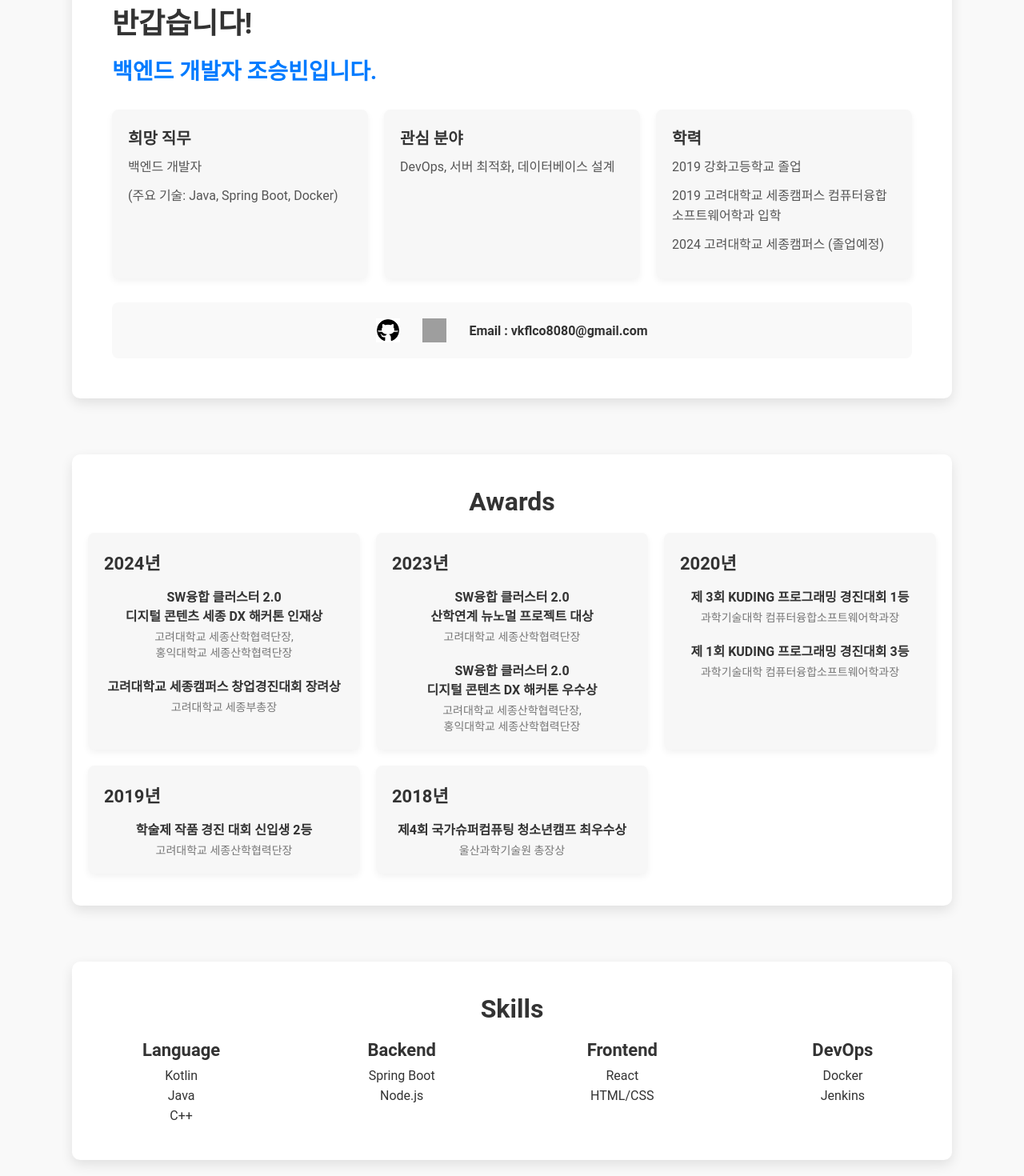
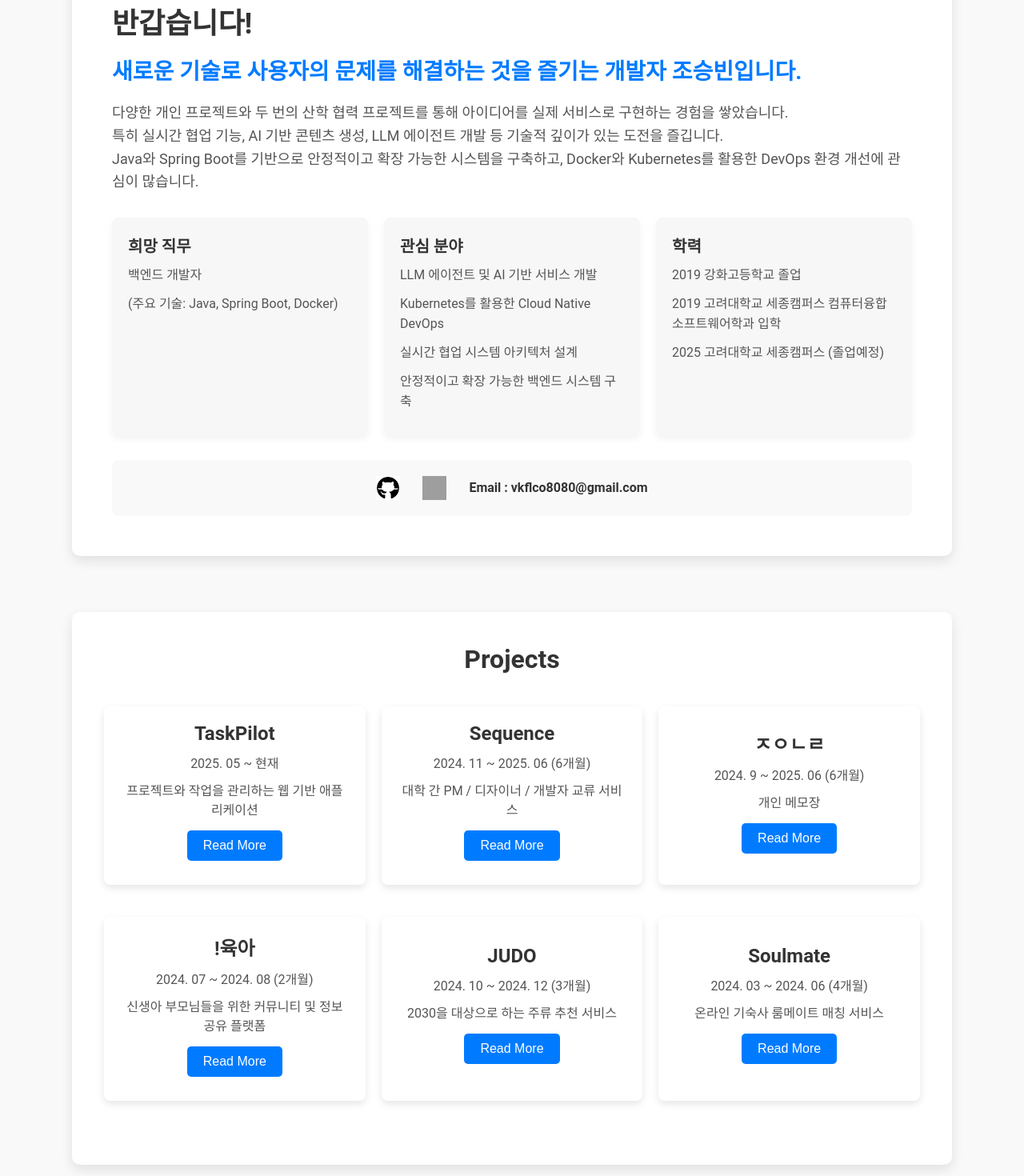
Before and after one commit to vkflco08/about-me, a React (Create React App) app in the folder about-me/: page / in a window 1280 px wide. Shown: the part 120-1590 px from the top of the page at 80% size. Built offline with nearby package versions, Linux system fonts and the light colour scheme; grey boxes are pictures that could not be loaded.

Commit message:
feat: 프로필 및 프로젝트 정보 업데이트

```diff
--- a/about-me/src/components/AboutMe.js
+++ b/about-me/src/components/AboutMe.js
@@ -32,7 +32,14 @@ function AboutMe() {
       {/* About Me 섹션 */}
       <section id="about-me" className="Section about-me">
         <h2>반갑습니다!</h2>
-        <h3>백엔드 개발자 조승빈입니다.</h3>
+        <h3>새로운 기술로 사용자의 문제를 해결하는 것을 즐기는 개발자 조승빈입니다.</h3>
+        <div className="about-me-intro">
+          <p>
+            다양한 개인 프로젝트와 두 번의 산학 협력 프로젝트를 통해 아이디어를 실제 서비스로 구현하는 경험을 쌓았습니다. <br></br>
+            특히 실시간 협업 기능, AI 기반 콘텐츠 생성, LLM 에이전트 개발 등 기술적 깊이가 있는 도전을 즐깁니다. <br></br>
+            Java와 Spring Boot를 기반으로 안정적이고 확장 가능한 시스템을 구축하고, Docker와 Kubernetes를 활용한 DevOps 환경 개선에 관심이 많습니다.
+          </p>
+        </div>
         <div className="about-info">
           <div className="info-item">
             <h4>희망 직무</h4>
@@ -41,13 +48,16 @@ function AboutMe() {
           </div>
           <div className="info-item">
             <h4>관심 분야</h4>
-            <p>DevOps, 서버 최적화, 데이터베이스 설계</p>
+            <p>LLM 에이전트 및 AI 기반 서비스 개발</p>
+            <p>Kubernetes를 활용한 Cloud Native DevOps</p>
+            <p>실시간 협업 시스템 아키텍처 설계</p>
+            <p>안정적이고 확장 가능한 백엔드 시스템 구축</p>
           </div>
           <div className="info-item">
             <h4>학력</h4>
             <p>2019 강화고등학교 졸업</p>
             <p>2019 고려대학교 세종캠퍼스 컴퓨터융합소프트웨어학과 입학</p>
-            <p>2024 고려대학교 세종캠퍼스 (졸업예정)</p>
+            <p>2025 고려대학교 세종캠퍼스 (졸업예정)</p>
           </div>
         </div>
 
@@ -64,16 +74,6 @@ function AboutMe() {
         </div>
       </section>
 
-      {/* Awards 섹션 */}
-      <section id="awards">
-        <Awards />
-      </section>
-
-      {/* Skills 섹션 */}
-      <section id="skills">
-        <Skills />
-      </section>
-
       {/* Projects 섹션 */}
       <section id="projects">
         <Projects />
@@ -84,6 +84,15 @@ function AboutMe() {
         <Career />
       </section>
 
+      {/* Skills 섹션 */}
+      <section id="skills">
+        <Skills />
+      </section>
+
+      {/* Awards 섹션 */}
+      <section id="awards">
+        <Awards />
+      </section>
       <Footer />
     </div>
   );
--- a/about-me/src/components/Awards.js
+++ b/about-me/src/components/Awards.js
@@ -7,7 +7,7 @@ function Awards() {
           <h3>2024년</h3>
           <ul>
             <li>
-              <span className="Award-title">SW융합 클러스터 2.0 <br></br>디지털 콘텐츠 세종 DX 해커톤 인재상</span>
+              <span className="Award-title">디지털 콘텐츠 세종 DX 해커톤 인재상</span>
               <span className="Award-org">고려대학교 세종산학협력단장, <br></br>홍익대학교 세종산학협력단장</span>
             </li>
             <li>
@@ -20,11 +20,11 @@ function Awards() {
           <h3>2023년</h3>
           <ul>
             <li>
-              <span className="Award-title">SW융합 클러스터 2.0 <br></br>산학연계 뉴노멀 프로젝트 대상</span>
+              <span className="Award-title">산학연계 뉴노멀 프로젝트 대상</span>
               <span className="Award-org">고려대학교 세종산학협력단장</span>
             </li>
             <li>
-              <span className="Award-title">SW융합 클러스터 2.0 <br></br>디지털 콘텐츠 DX 해커톤 우수상</span>
+              <span className="Award-title">디지털 콘텐츠 DX 해커톤 우수상</span>
               <span className="Award-org">고려대학교 세종산학협력단장, <br></br>홍익대학교 세종산학협력단장</span>
             </li>
           </ul>
--- a/about-me/src/components/ProjectGranulation.js
+++ b/about-me/src/components/ProjectGranulation.js
@@ -12,7 +12,7 @@ function ProjectGranulation() {
 
   const project = {
     name: "!육아",
-    period: "2024. 7 ~ 2024. 8 (2개월)",
+    period: "2024. 07 ~ 2024. 08 (2개월)",
     teamMembers: "4명",
     description: "신생아 부모님들을 위한 커뮤니티 및 정보 공유 플랫폼",
   };
--- a/about-me/src/components/ProjectMemo.js
+++ b/about-me/src/components/ProjectMemo.js
@@ -12,9 +12,9 @@ function ProjectMemo() {
 
   const project = {
     name: "ㅈㅇㄴㄹ",
-    period: "2024. 9 ~ 현재",
+    period: "2024. 9 ~ 2025. 06 (6개월)",
     teamMembers: "개인 프로젝트",
-    description: "내가 직접 만드는 개인 메모장",
+    description: "개인 메모장",
   };
 
   // description의 개행을 <br /> 태그로 변환
--- a/about-me/src/components/ProjectTaskpilot.js
+++ b/about-me/src/components/ProjectTaskpilot.js
@@ -71,7 +71,7 @@ function ProjectTaskPilot() {
         <li>
           <h4>작업 관리 시스템 구현</h4>
           <p>작업 상태 관리 (TODO, DOING, DONE)를 구현했습니다.</p>
-          <p>작업 상세 정보 (제목, 설명, 태그, 우선순위, 마감일, 시간 추적)를 관리합니다.</p>
+          <p>작업 상세 정보 (제목, 설명, 태그, 우선순위)를 관리합니다.</p>
           <p>계층적 작업 구조를 지원하여 상위-하위 작업 관계를 표현합니다.</p>
         </li>
 
@@ -80,6 +80,15 @@ function ProjectTaskPilot() {
           <p>대시보드 뷰로 작업 상태 필터링 기능을 구현했습니다.</p>
           <p>작업 상태 변경을 위한 드래그 앤 드롭 기능을 구현했습니다.</p>
           <p>작업 생성 및 상세 정보 다이얼로그를 구현했습니다.</p>
+        </li>
+
+        <li>
+          <h4>LLM 에이전트 기반 챗봇 구현</h4>
+          <p>자연어 명령을 통해 프로젝트 및 작업을 관리하는 챗봇 기능을 구현했습니다.</p>
+          <p>
+            LangGraph 기반의 LLM 에이전트를 활용하여 자연어 명령으로 프로젝트와 태스크를 관리하는 챗봇 기능을 구현했습니다. <br />
+            백엔드 API와 연동하여 실제 작업을 처리하는 지능형 비서 역할을 수행합니다.
+          </p>
         </li>
 
         <li>
--- a/about-me/src/components/Projects.js
+++ b/about-me/src/components/Projects.js
@@ -6,27 +6,27 @@ const projects = [
     name: "TaskPilot",
     route: "taskpilot",
     period: "2025. 05 ~ 현재",
-    description: "프로젝트 관리 도구",
+    description: "프로젝트와 작업을 관리하는 웹 기반 애플리케이션",
   },
   {
     id: 6,
     name: "Sequence",
     route: "sequence",
-    period: "2024. 11 ~ 현재",
+    period: "2024. 11 ~ 2025. 06 (6개월)",
     description: "대학 간 PM / 디자이너 / 개발자 교류 서비스",
   },
   {
     id: 7,
     name: "ㅈㅇㄴㄹ",
     route: "memo",
-    period: "2024. 9 ~ 현재",
-    description: "내가 직접 만드는 개인 메모장",
+    period: "2024. 9 ~ 2025. 06 (6개월)",
+    description: "개인 메모장",
   },
   {
     id: 8,
     name: "!육아",
     route: "granulation",
-    period: "2024. 7 ~ 2024. 8 (2개월)",
+    period: "2024. 07 ~ 2024. 08 (2개월)",
     description: "신생아 부모님들을 위한 커뮤니티 및 정보 공유 플랫폼",
   },
   {
```
